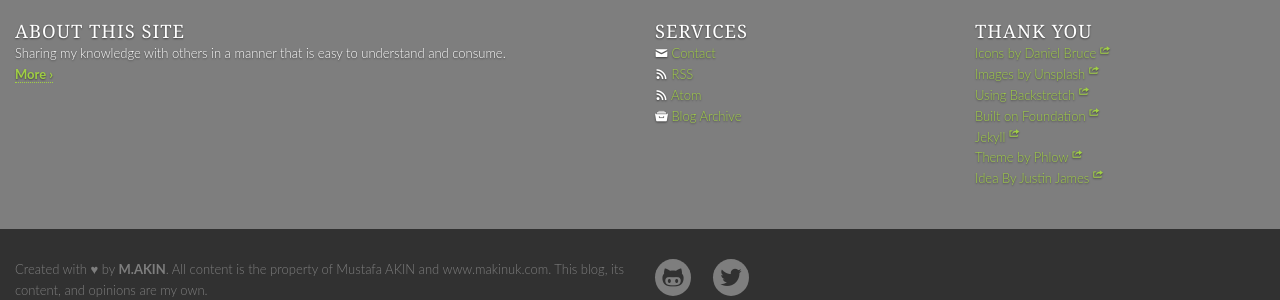
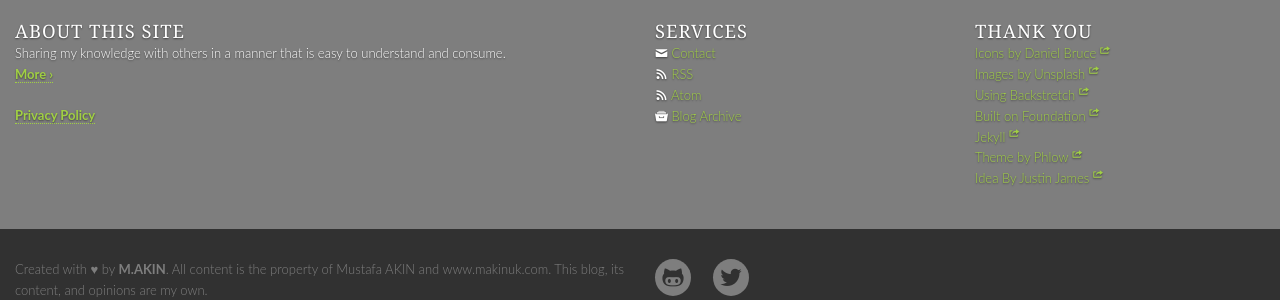
Before and after one commit to makinuk/makinuk.github.io, a Jekyll site: the page built from pages/pages-root-folder/index.md, in a window 1280 px wide. Shown: the part 1294-1594 px from the top of the page. Built offline with Jekyll 4.4.1, drawn with Linux system fonts in a browser that asks for light colours; nearby versions of some CDN libraries.

Commit message:
Update _footer.html

```diff
--- a/_includes/_footer.html
+++ b/_includes/_footer.html
@@ -14,6 +14,9 @@
             <p class="shadow-black">
               {{ site.description }}
               <a href="{{ site.baseurl }}/about/">{{ site.data.language.more }}</a>
+            </p>
+              <p class="shadow-black">
+              <a href="{{ site.baseurl }}/privacy/">Privacy Policy</a>
             </p>
           </div><!-- /.large-6.columns -->
 
```
